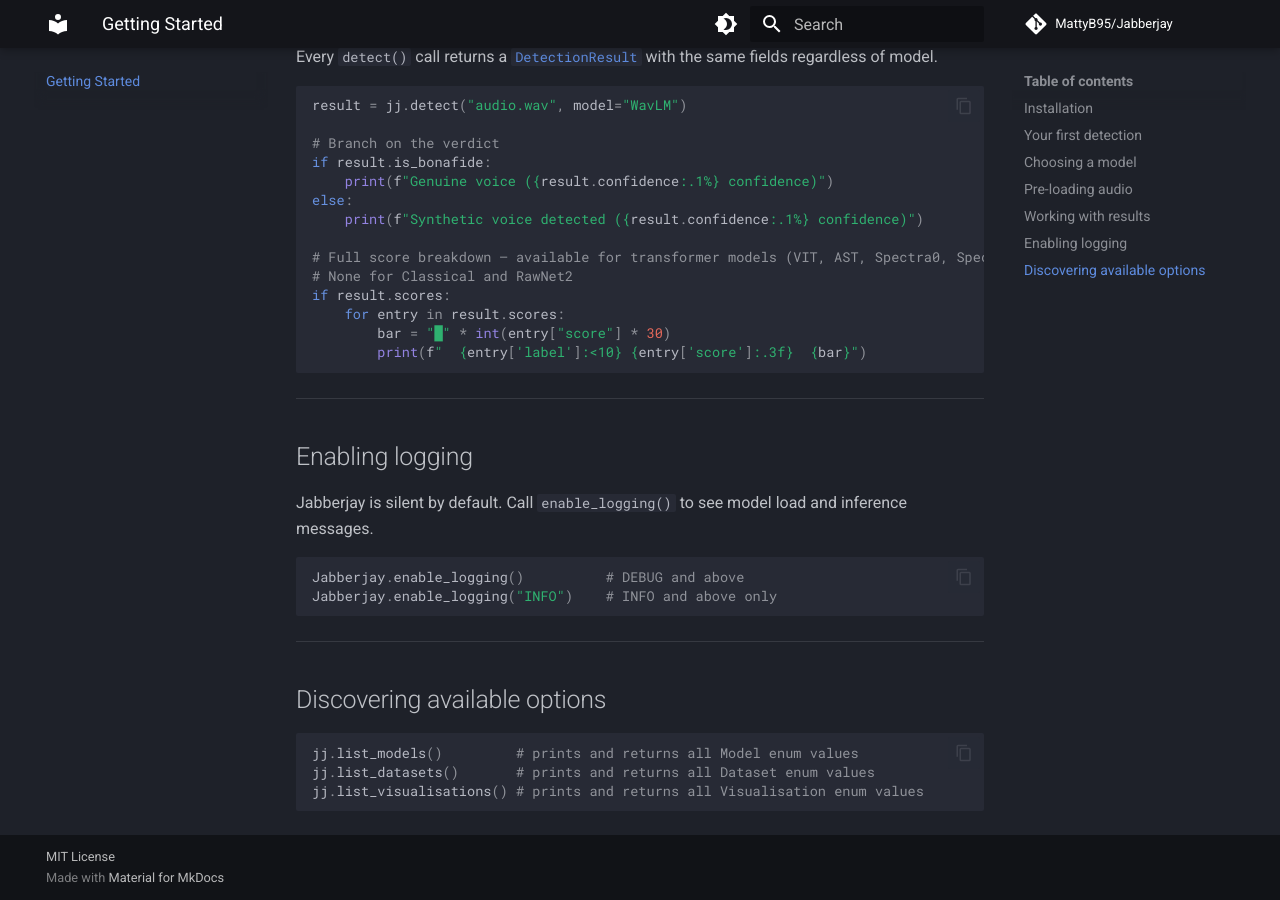
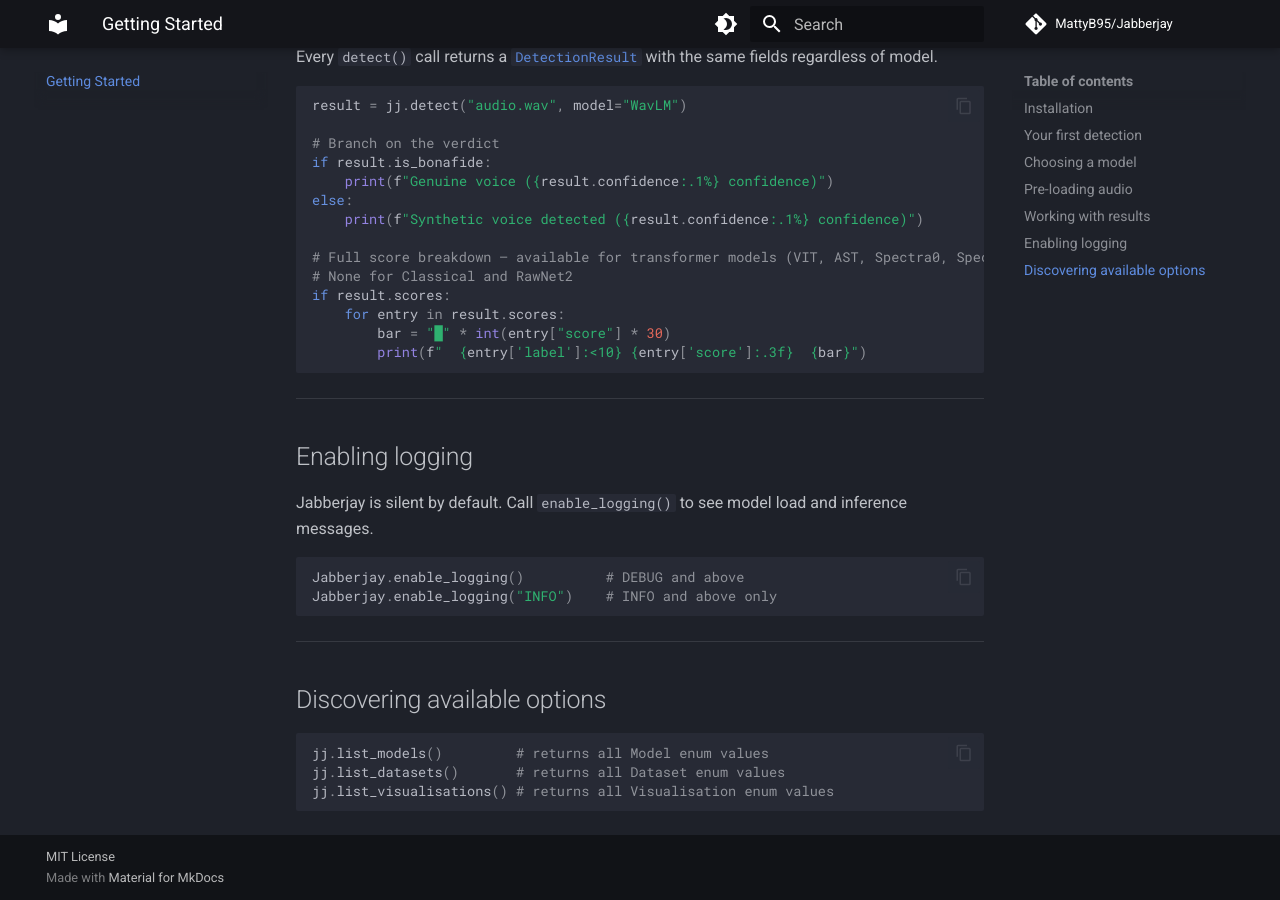
Before and after one commit to MattyB95/Jabberjay, an MkDocs documentation site: the page built from docs/getting-started.md, in a window 1280 px wide and 900 px high, scrolled down 2136 px. Built offline with MkDocs 1.6.1 and Material for MkDocs 9.7.7, drawn with Linux system fonts in a browser that asks for light colours; comment, search, counter and statistics services are not loaded.

````diff
--- a/docs/getting-started.md
+++ b/docs/getting-started.md
@@ -146,7 +146,7 @@ Jabberjay.enable_logging("INFO")    # INFO and above only
 ## Discovering available options
 
 ```python
-jj.list_models()         # prints and returns all Model enum values
-jj.list_datasets()       # prints and returns all Dataset enum values
-jj.list_visualisations() # prints and returns all Visualisation enum values
+jj.list_models()         # returns all Model enum values
+jj.list_datasets()       # returns all Dataset enum values
+jj.list_visualisations() # returns all Visualisation enum values
 ```
````
Also changed, not shown: CHANGELOG.md (+30 -0 lines), README.md (+4 -4 lines), pyproject.toml (+9 -1 lines), 3 other files.
